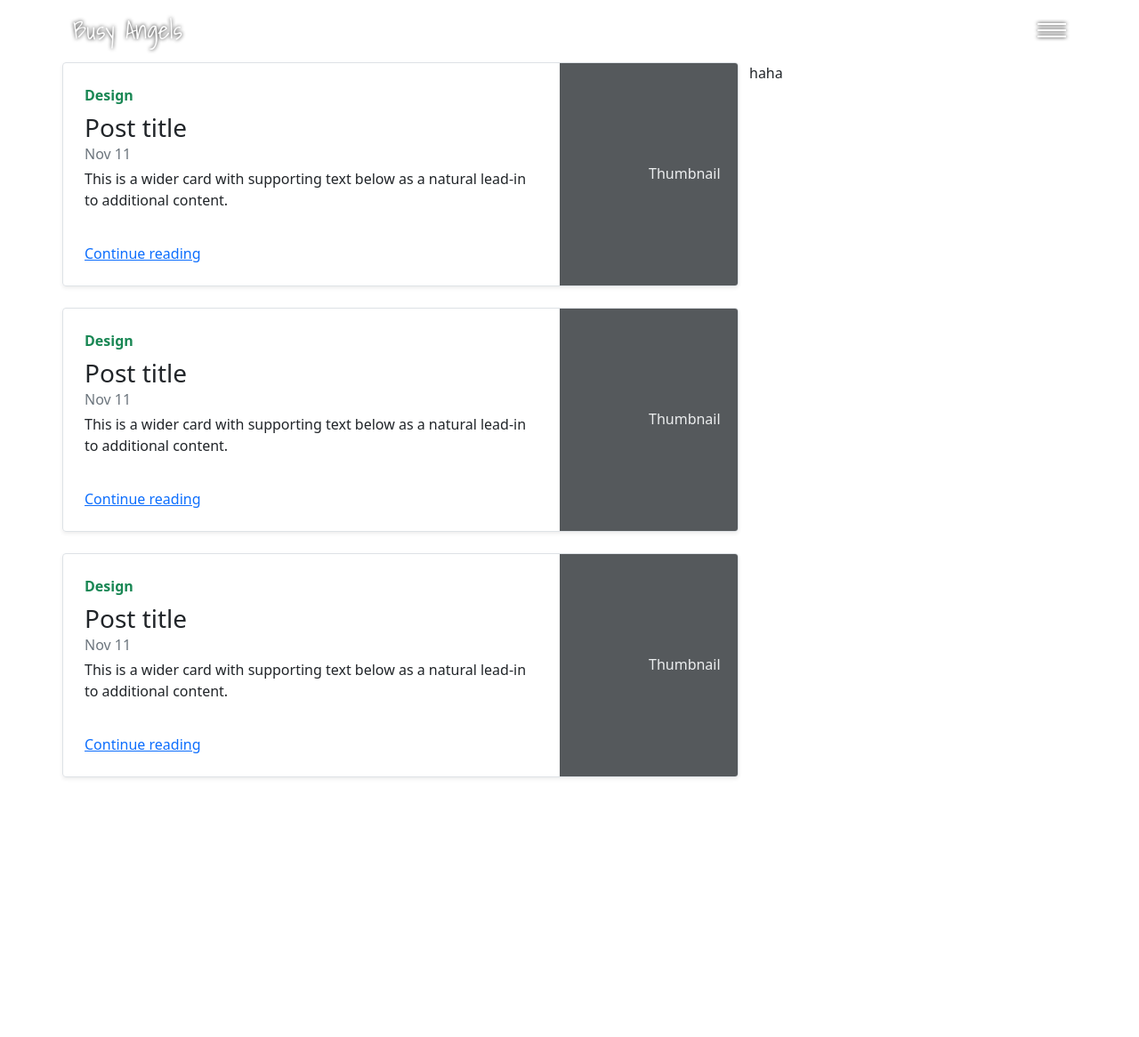
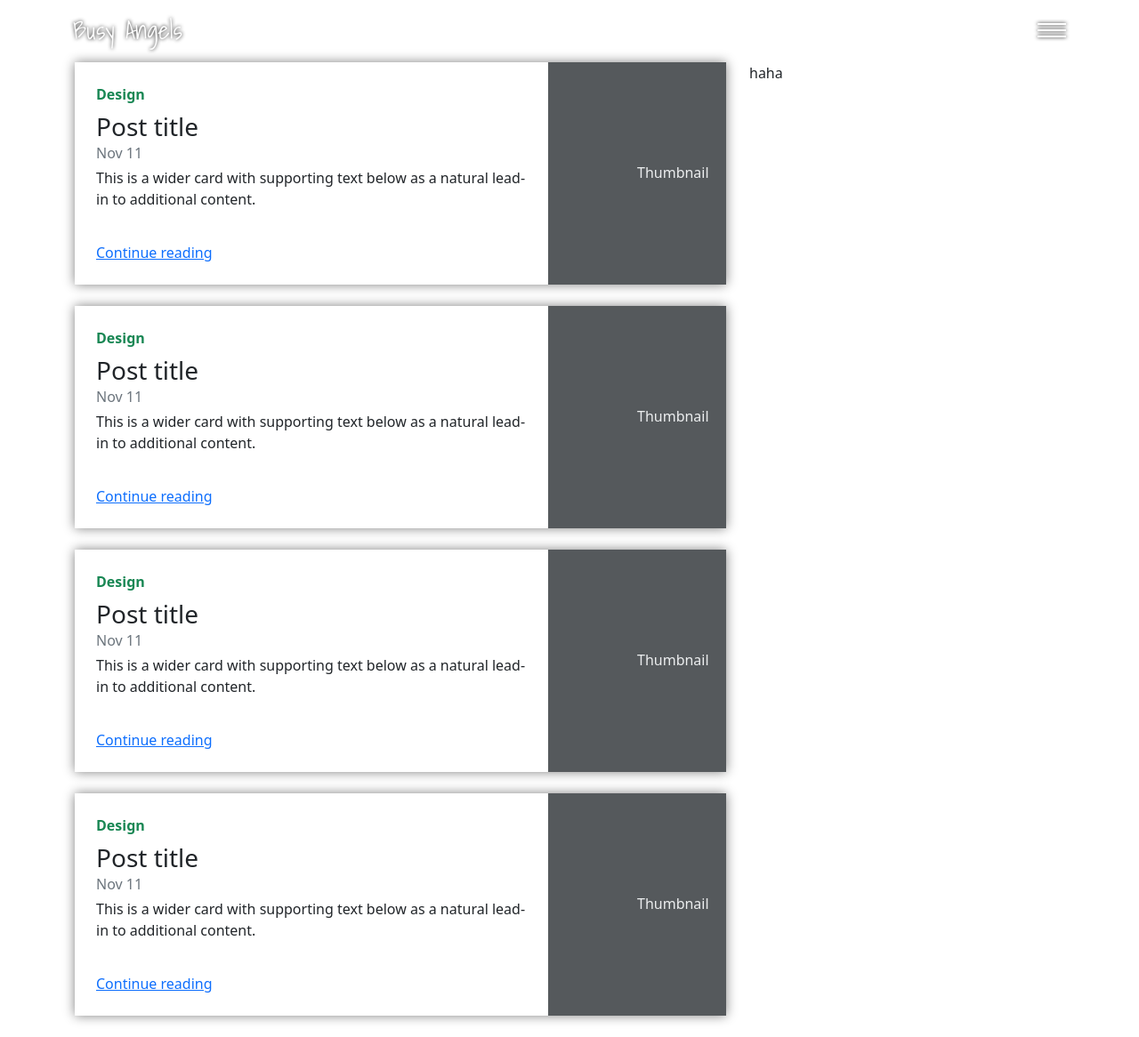
Before and after one commit to timeofwise/busy-angels, a Django app: page /books/ in a window 1280 px wide. Shown: the whole page at 89% size. Before the commit the page ends 875 px from the top, so only its background shows below. Run offline with Django 3.2, Linux system fonts and the light colour scheme; parts of the project's set-up code (start-up, migrations or seed data) failed here and were passed over; some libraries are stand-ins or nearby versions.

Commit message:
add books 3

```diff
--- a/books/templates/books/blog.html
+++ b/books/templates/books/blog.html
@@ -7,7 +7,7 @@
     <div style="height:70px!important"></div>
     <div class="row">
         <div class="col-sm-8">
-            <div class="row no-gutters border rounded overflow-hidden flex-md-row mb-4 shadow-sm h-md-250 position-relative">
+            <div id="blog_article" class="row no-gutters overflow-hidden flex-md-row mb-4 h-md-250 position-relative">
                 <div class="col p-4 d-flex flex-column position-static">
                     <strong class="d-inline-block mb-2 text-success">Design</strong>
                     <h3 class="mb-0">Post title</h3>
@@ -15,11 +15,11 @@
                     <p class="mb-auto">This is a wider card with supporting text below as a natural lead-in to additional content.</p>
                     <a href="#" class="stretched-link">Continue reading</a>
                 </div>
-                <div id="blog_article" class="col-auto d-none d-lg-block">
+                <div id="blog_article_thumbnail" class="col-auto d-none d-lg-block">
                     <svg class="bd-placeholder-img" width="200" height="250" xmlns="http://www.w3.org/2000/svg" role="img" aria-label="Placeholder: Thumbnail" preserveAspectRatio="xMidYMid slice" focusable="false"><title>Placeholder</title><rect width="100%" height="100%" fill="#55595c"></rect><text x="50%" y="50%" fill="#eceeef" dy=".3em">Thumbnail</text></svg>
                 </div>
             </div>
-            <div class="row no-gutters border rounded overflow-hidden flex-md-row mb-4 shadow-sm h-md-250 position-relative">
+            <div id="blog_article" class="row no-gutters overflow-hidden flex-md-row mb-4 h-md-250 position-relative">
                 <div class="col p-4 d-flex flex-column position-static">
                     <strong class="d-inline-block mb-2 text-success">Design</strong>
                     <h3 class="mb-0">Post title</h3>
@@ -27,11 +27,11 @@
                     <p class="mb-auto">This is a wider card with supporting text below as a natural lead-in to additional content.</p>
                     <a href="#" class="stretched-link">Continue reading</a>
                 </div>
-                <div id="blog_article" class="col-auto d-none d-lg-block">
+                <div id="blog_article_thumbnail" class="col-auto d-none d-lg-block">
                     <svg class="bd-placeholder-img" width="200" height="250" xmlns="http://www.w3.org/2000/svg" role="img" aria-label="Placeholder: Thumbnail" preserveAspectRatio="xMidYMid slice" focusable="false"><title>Placeholder</title><rect width="100%" height="100%" fill="#55595c"></rect><text x="50%" y="50%" fill="#eceeef" dy=".3em">Thumbnail</text></svg>
                 </div>
             </div>
-            <div class="row no-gutters border rounded overflow-hidden flex-md-row mb-4 shadow-sm h-md-250 position-relative">
+            <div id="blog_article" class="row no-gutters overflow-hidden flex-md-row mb-4 h-md-250 position-relative">
                 <div class="col p-4 d-flex flex-column position-static">
                     <strong class="d-inline-block mb-2 text-success">Design</strong>
                     <h3 class="mb-0">Post title</h3>
@@ -39,7 +39,19 @@
                     <p class="mb-auto">This is a wider card with supporting text below as a natural lead-in to additional content.</p>
                     <a href="#" class="stretched-link">Continue reading</a>
                 </div>
-                <div id="blog_article" class="col-auto d-none d-lg-block">
+                <div id="blog_article_thumbnail" class="col-auto d-none d-lg-block">
+                    <svg class="bd-placeholder-img" width="200" height="250" xmlns="http://www.w3.org/2000/svg" role="img" aria-label="Placeholder: Thumbnail" preserveAspectRatio="xMidYMid slice" focusable="false"><title>Placeholder</title><rect width="100%" height="100%" fill="#55595c"></rect><text x="50%" y="50%" fill="#eceeef" dy=".3em">Thumbnail</text></svg>
+                </div>
+            </div>
+            <div id="blog_article" class="row no-gutters overflow-hidden flex-md-row mb-4 h-md-250 position-relative">
+                <div class="col p-4 d-flex flex-column position-static">
+                    <strong class="d-inline-block mb-2 text-success">Design</strong>
+                    <h3 class="mb-0">Post title</h3>
+                    <div class="mb-1 text-muted">Nov 11</div>
+                    <p class="mb-auto">This is a wider card with supporting text below as a natural lead-in to additional content.</p>
+                    <a href="#" class="stretched-link">Continue reading</a>
+                </div>
+                <div id="blog_article_thumbnail" class="col-auto d-none d-lg-block">
                     <svg class="bd-placeholder-img" width="200" height="250" xmlns="http://www.w3.org/2000/svg" role="img" aria-label="Placeholder: Thumbnail" preserveAspectRatio="xMidYMid slice" focusable="false"><title>Placeholder</title><rect width="100%" height="100%" fill="#55595c"></rect><text x="50%" y="50%" fill="#eceeef" dy=".3em">Thumbnail</text></svg>
                 </div>
             </div>
--- a/static/css/style.css
+++ b/static/css/style.css
@@ -230,5 +230,18 @@
 ----------------------------------------------------- */
 
 #blog_article {
-    padding: 0px !important;
+    margin-right: 2px !important;
+    margin-left: 2px !important;
+    box-shadow: 0px 0 12px gray !important;
 }
+
+#blog_article:hover {
+    background: #fafafa;
+}
+
+#blog_article_thumbnail {
+    margin-right: 0px !important;
+    margin-left: 0px !important;
+    padding-right: 0px !important;
+    padding-left: 0px !important;
+}
```
